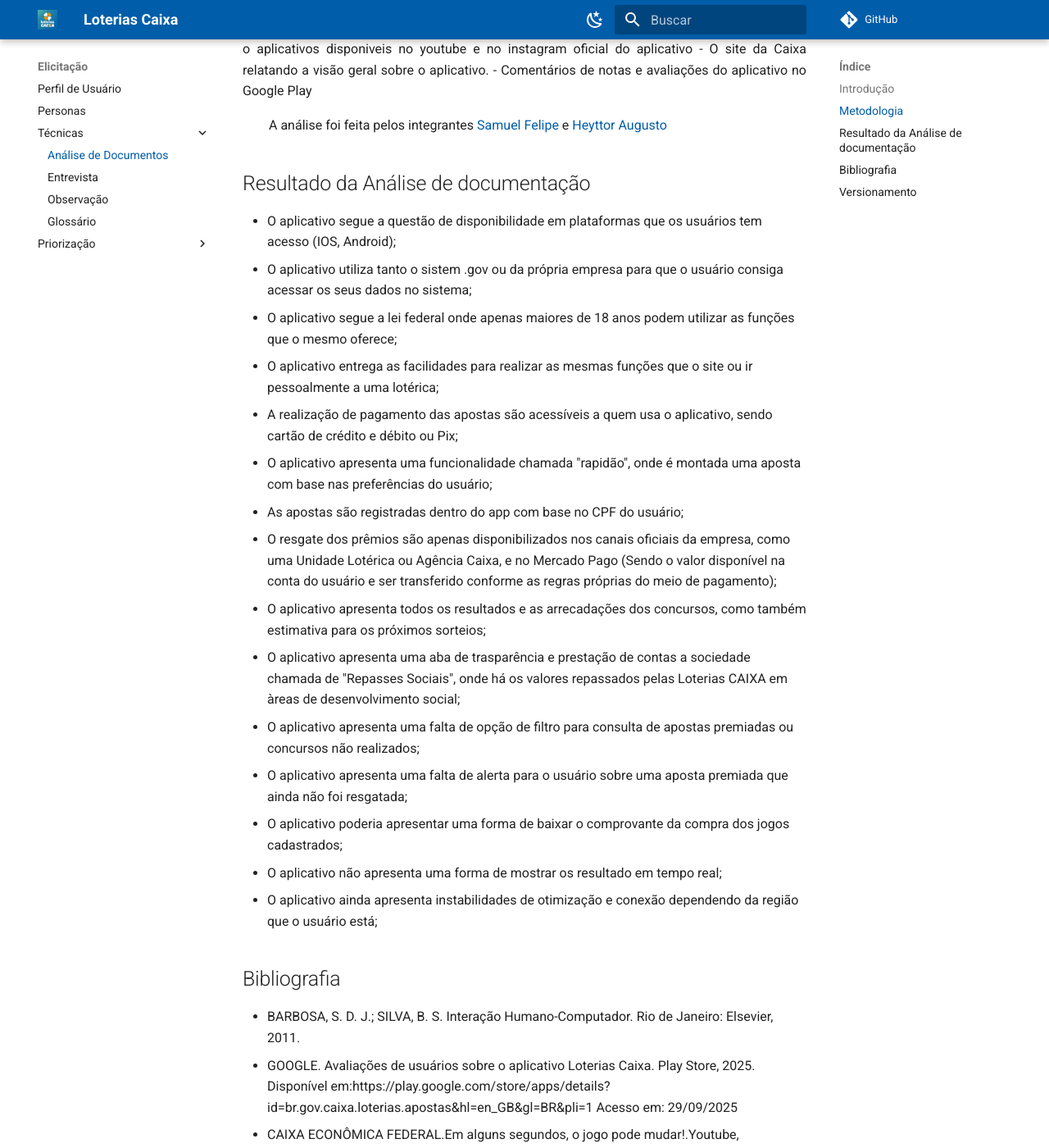
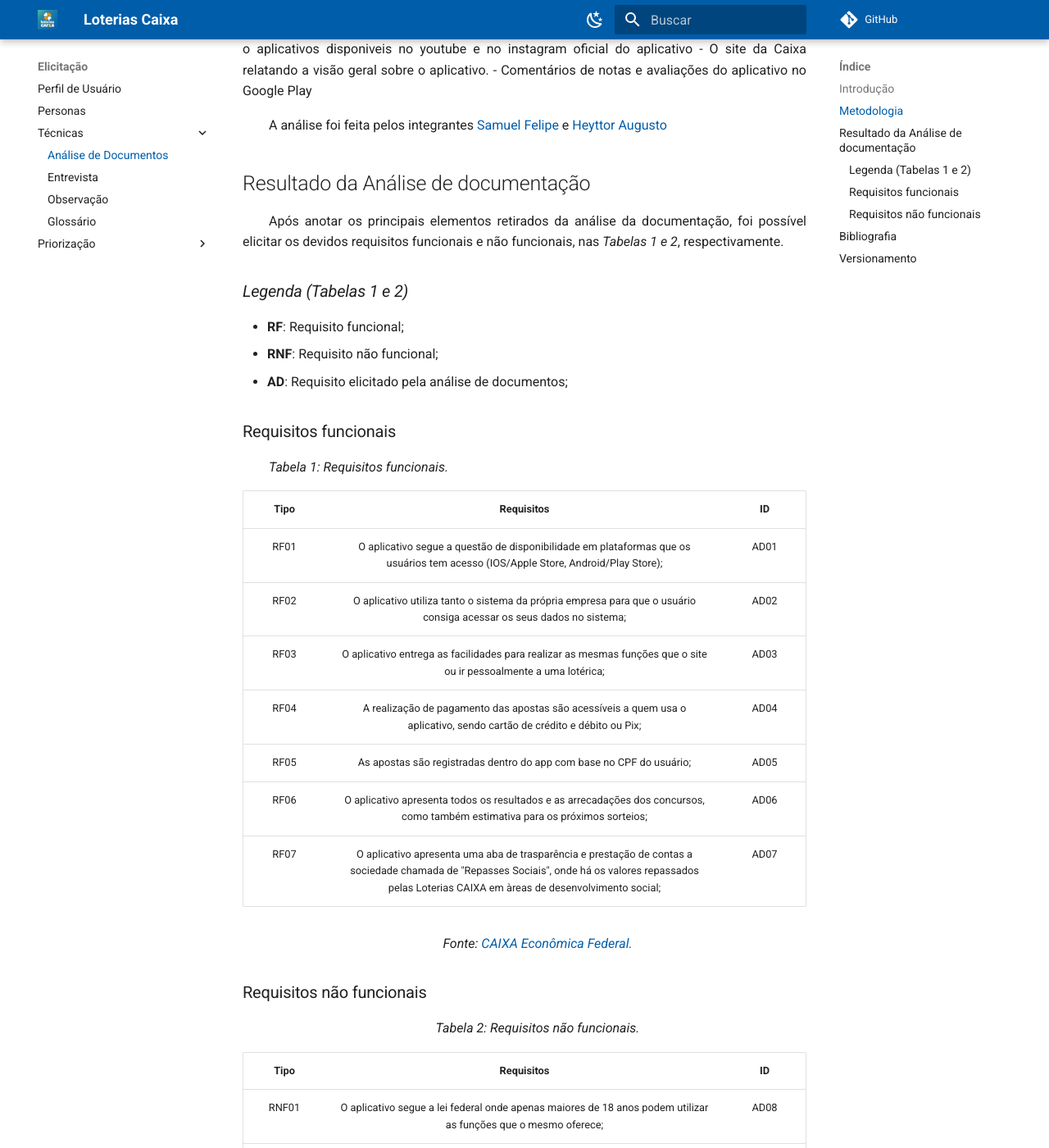
Before and after one commit to Requisitos-de-Software/2025.2-LoteriasCaixa, an MkDocs documentation site: the page built from docs/Elicitação/Técnicas/Análise de Documentos.md, in a window 1280 px wide and 1400 px high, scrolled down 460 px. Shown: the whole window at 82% size. Built offline with MkDocs 1.6.1 and Material for MkDocs 9.7.7, drawn with Linux system fonts in a browser that asks for light colours; comment, search, counter and statistics services are not loaded; some of the changed text lies outside the part shown.

Commit message:
adiciona conteúdo em Análise de Documentos

```diff
--- a/docs/Elicitação/Técnicas/Análise de Documentos.md
+++ b/docs/Elicitação/Técnicas/Análise de Documentos.md
@@ -14,21 +14,47 @@
 
 ## Resultado da Análise de documentação
 
-- O aplicativo segue a questão de disponibilidade em plataformas que os usuários tem acesso (IOS, Android);
-- O aplicativo utiliza tanto o sistem .gov ou da própria empresa para que o usuário consiga acessar os seus dados no sistema;
-- O aplicativo segue a lei federal onde apenas maiores de 18 anos podem utilizar as funções que o mesmo oferece;
-- O aplicativo entrega as facilidades para realizar as mesmas funções que o site ou ir pessoalmente a uma lotérica;
-- A realização de pagamento das apostas são acessíveis a quem usa o aplicativo, sendo cartão de crédito e débito ou Pix;
-- O aplicativo apresenta uma funcionalidade chamada "rapidão", onde é montada uma aposta com base nas preferências do usuário;
-- As apostas são registradas dentro do app com base no CPF do usuário;
-- O resgate dos prêmios são apenas disponibilizados nos canais oficiais da empresa, como uma Unidade Lotérica ou Agência Caixa, e no Mercado Pago (Sendo o valor disponível na conta do usuário e ser transferido conforme as regras próprias do meio de pagamento);
-- O aplicativo apresenta todos os resultados e as arrecadações dos concursos, como também estimativa para os próximos sorteios;
-- O aplicativo apresenta uma aba de trasparência e prestação de contas a sociedade chamada de "Repasses Sociais", onde há os valores repassados pelas Loterias CAIXA em àreas de desenvolvimento social;
-- O aplicativo apresenta uma falta de opção de filtro para consulta de apostas premiadas ou concursos não realizados;
-- O aplicativo apresenta uma falta de alerta para o usuário sobre uma aposta premiada que ainda não foi resgatada;
-- O aplicativo poderia apresentar uma forma de baixar o comprovante da compra dos jogos cadastrados;
-- O aplicativo não apresenta uma forma de mostrar os resultado em tempo real;
-- O aplicativo ainda apresenta instabilidades de otimização e conexão dependendo da região que o usuário está;
+Após anotar os principais elementos retirados da análise da documentação, foi possível elicitar os devidos requisitos funcionais e não funcionais, nas *Tabelas 1 e 2*, respectivamente.
+
+### *Legenda (Tabelas 1 e 2)*
+- **RF**: Requisito funcional;
+- **RNF**: Requisito não funcional;
+- **AD**: Requisito elicitado pela análise de documentos;
+
+### Requisitos funcionais
+
+*<p style="test-align: center;"> Tabela 1: Requisitos funcionais.</p>*
+
+| Tipo | Requisitos | ID |
+|:----:| :-------------: |:--:|
+| RF01 | O aplicativo segue a questão de disponibilidade em plataformas que os usuários tem acesso (IOS/Apple Store, Android/Play Store); | AD01|
+| RF02 | O aplicativo utiliza tanto o sistema da própria empresa para que o usuário consiga acessar os seus dados no sistema; | AD02|
+| RF03 | O aplicativo entrega as facilidades para realizar as mesmas funções que o site ou ir pessoalmente a uma lotérica; | AD03|
+| RF04 | A realização de pagamento das apostas são acessíveis a quem usa o aplicativo, sendo cartão de crédito e débito ou Pix; | AD04|
+| RF05 | As apostas são registradas dentro do app com base no CPF do usuário; | AD05|
+| RF06 | O aplicativo apresenta todos os resultados e as arrecadações dos concursos, como também estimativa para os próximos sorteios; | AD06|
+| RF07 | O aplicativo apresenta uma aba de trasparência e prestação de contas a sociedade chamada de "Repasses Sociais", onde há os valores repassados pelas Loterias CAIXA em àreas de desenvolvimento social; | AD07|
+
+*<p style= "text-align: center;"> Fonte: <a href= "https://www.caixa.gov.br/atendimento/aplicativos/app-loterias/Paginas/default.aspx">CAIXA Econômica Federal.</a> </p>*
+
+### Requisitos não funcionais
+
+*<p style= "text-align: center;"> Tabela 2: Requisitos não funcionais.</p>*
+
+| Tipo | Requisitos | ID |
+|:----:| :---------: |:--:|
+| RNF01 | O aplicativo segue a lei federal onde apenas maiores de 18 anos podem utilizar as funções que o mesmo oferece; | AD08 |
+| RNF02 | O aplicativo apresenta uma funcionalidade chamada "rapidão", onde é montada uma aposta com base nas preferências do usuário; | AD09 |
+| RNF03 | O resgate dos prêmios são apenas disponibilizados nos canais oficiais da empresa, como uma Unidade Lotérica ou Agência Caixa, e no Mercado Pago (Sendo o valor disponível na conta do usuário e ser transferido conforme as regras próprias do meio de pagamento); | AD10 |
+| RNF04 | O aplicativo apresenta uma falta de opção de filtro para consulta de apostas premiadas ou concursos não realizados; | AD11 |
+| RNF05 | O aplicativo apresenta uma falta de alerta para o usuário sobre uma aposta premiada que ainda não foi resgatada; | AD12 |
+| RNF06 | O aplicativo poderia apresentar uma forma de baixar o comprovante da compra dos jogos cadastrados; | AD13 |
+| RNF07 | O aplicativo não apresenta uma forma de mostrar os resultado em tempo real; | AD14|
+| RNF08 | O aplicativo ainda apresenta lentidão em aparelhos de smartphones antigos; | AD15 |
+| RNF09 | O aplicativo ainda apresenta problemas de desconexão ao se conectar em internet 4G/5G; | AD16 |
+
+*<p style= "text-align: center;"> Fonte: <a href= "https://www.caixa.gov.br/atendimento/aplicativos/app-loterias/Paginas/default.aspx">CAIXA Econômica Federal</a>, e <a href= "https://play.google.com/store/apps/details?id=br.gov.caixa.loterias.apostas&hl=en_GB&gl=BR&pli=1">APP Loterias CAIXA (Play Store/avaliações) </a>.</p>*
+
 
 ## Bibliografia
 - BARBOSA, S. D. J.; SILVA, B. S. Interação Humano-Computador. Rio de Janeiro: Elsevier, 2011.
@@ -40,6 +66,7 @@
 
 # Versionamento
 
-| Versão | Data       | Autor               | Descrição                                    | Revisor |
+| Versão | Data | Autor | Descrição | Revisor |
 |:--------:|:------------:|:---------------------:|:----------------------------------------------:|:---------:|
 | ``1.0``    | 25/09/2025 |[Samuel Felipe](https://github.com/TerminaKng05)| Montagem do perfil de usuário | [Heyttor Augusto](https://github.com/H3ytt0r62)     |
+|  ``1.1``    | 25/09/2025 |[Samuel Felipe](https://github.com/TerminaKng05)| Adição da tabela de RF e RNF | |
```
